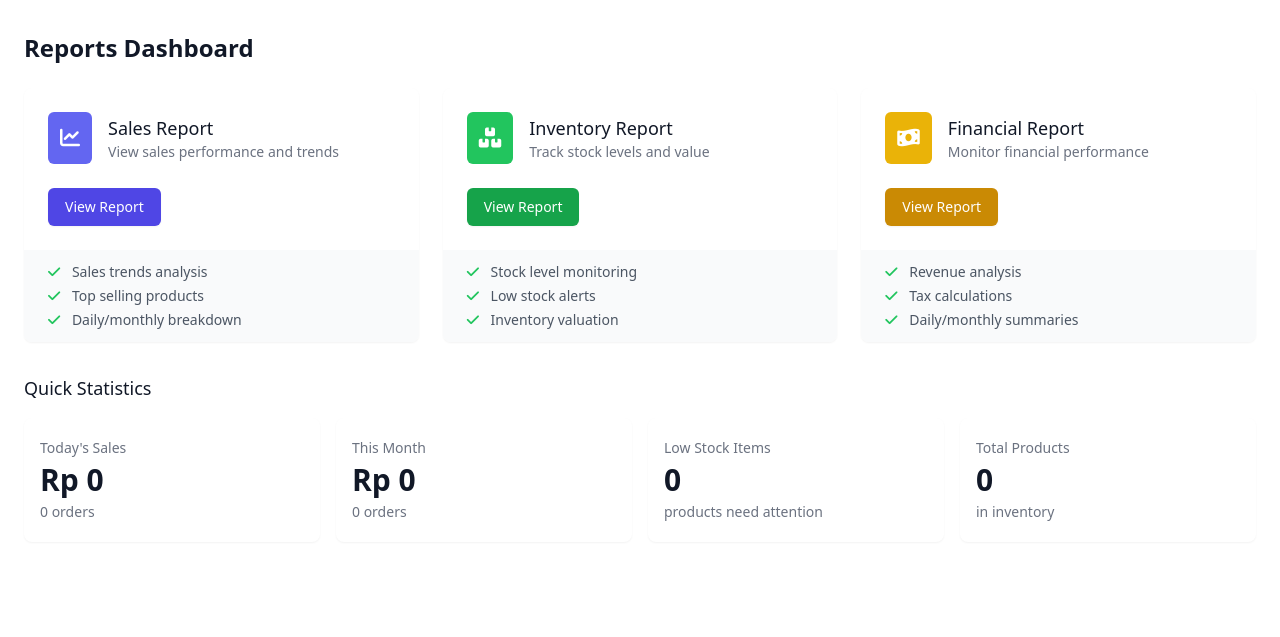
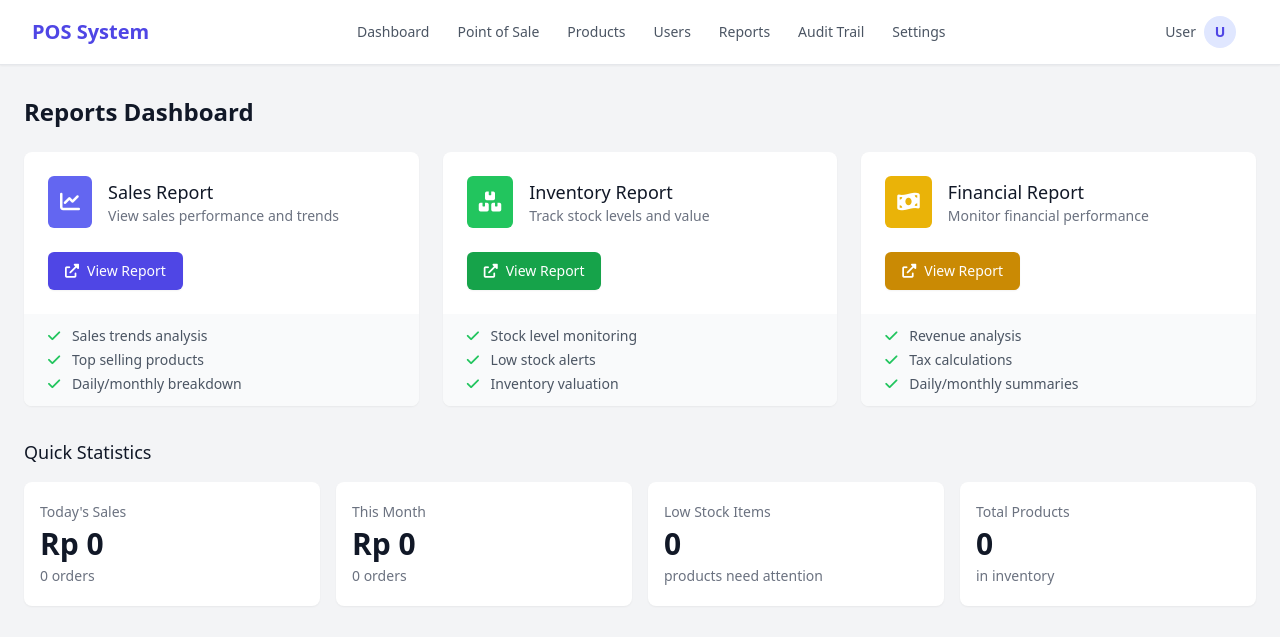
Before and after one commit to yusrabudiman/Website-Kasir, a PHP site: page /app/Views/reports/index.php in a window 1280 px wide. Shown: the top 637 px of the page. Run offline with PHP 8.4, Linux system fonts and the light colour scheme; data that the repository does not hold is empty; some libraries are stand-ins or nearby versions.

Commit message:
menu: add navigation on every page view

```diff
--- /dev/null
+++ b/app/Views/layouts/navbar.php
@@ -0,0 +1,118 @@
+<!-- Navigation Bar -->
+<nav class="bg-white border-b border-gray-200 fixed w-full z-30 shadow-sm">
+    <div class="px-4 sm:px-6 lg:px-8">
+        <div class="flex justify-between h-16">
+            <!-- Logo and Brand -->
+            <div class="flex items-center">
+                <div class="flex-shrink-0 flex items-center">
+                    <span class="text-indigo-600 text-xl font-bold"><?php echo $_ENV['APP_NAME'] ?? 'POS System'; ?></span>
+                </div>
+            </div>
+
+            <!-- Navigation Links -->
+            <div class="hidden md:flex items-center space-x-1">
+                <a href="/dashboard" class="px-3 py-2 rounded-md text-sm font-medium <?php echo basename($_SERVER['REQUEST_URI']) == 'dashboard' ? 'text-indigo-600 bg-indigo-50' : 'text-gray-600 hover:text-indigo-600 hover:bg-indigo-50'; ?>">Dashboard</a>
+
+                <a href="/pos" class="px-3 py-2 rounded-md text-sm font-medium <?php echo basename($_SERVER['REQUEST_URI']) == 'pos' ? 'text-indigo-600 bg-indigo-50' : 'text-gray-600 hover:text-indigo-600 hover:bg-indigo-50'; ?>">
+                    Point of Sale
+                </a>
+
+                <a href="/products" class="px-3 py-2 rounded-md text-sm font-medium <?php echo basename($_SERVER['REQUEST_URI']) == 'products' ? 'text-indigo-600 bg-indigo-50' : 'text-gray-600 hover:text-indigo-600 hover:bg-indigo-50'; ?>">
+                    Products
+                </a>
+
+                <a href="/users" class="px-3 py-2 rounded-md text-sm font-medium <?php echo basename($_SERVER['REQUEST_URI']) == 'users' ? 'text-indigo-600 bg-indigo-50' : 'text-gray-600 hover:text-indigo-600 hover:bg-indigo-50'; ?>">
+                    Users
+                </a>
+
+                <a href="/reports" class="px-3 py-2 rounded-md text-sm font-medium <?php echo basename($_SERVER['REQUEST_URI']) == 'reports' ? 'text-indigo-600 bg-indigo-50' : 'text-gray-600 hover:text-indigo-600 hover:bg-indigo-50'; ?>">
+                    Reports
+                </a>
+
+                <a href="/audit" class="px-3 py-2 rounded-md text-sm font-medium <?php echo basename($_SERVER['REQUEST_URI']) == 'audit' ? 'text-indigo-600 bg-indigo-50' : 'text-gray-600 hover:text-indigo-600 hover:bg-indigo-50'; ?>">
+                    Audit Trail
+                </a>
+
+                <a href="/settings" class="px-3 py-2 rounded-md text-sm font-medium <?php echo basename($_SERVER['REQUEST_URI']) == 'settings' ? 'text-indigo-600 bg-indigo-50' : 'text-gray-600 hover:text-indigo-600 hover:bg-indigo-50'; ?>">
+                    Settings
+                </a>
+            </div>
+
+            <!-- User Profile Section -->
+            <div class="flex items-center">
+                <div class="relative inline-block text-left">
+                    <button type="button" class="flex items-center px-3 py-2 rounded-md text-sm font-medium text-gray-600 hover:text-indigo-600 hover:bg-indigo-50 focus:outline-none" id="user-menu-button" aria-expanded="false" aria-haspopup="true" onclick="toggleUserMenu()">
+                        <span class="mr-2"><?php echo htmlspecialchars($_SESSION['user_name'] ?? 'User'); ?></span>
+                        <div class="h-8 w-8 rounded-full bg-indigo-100 flex items-center justify-center text-indigo-600 font-semibold">
+                            <?php echo substr($_SESSION['user_name'] ?? 'U', 0, 1); ?>
+                        </div>
+                    </button>
+
+                    <div class="hidden absolute right-0 mt-2 w-48 rounded-md shadow-lg bg-white ring-1 ring-black ring-opacity-5 focus:outline-none z-50" id="user-menu" role="menu" aria-orientation="vertical" aria-labelledby="user-menu-button" tabindex="-1">
+                        <div class="py-1" role="none">
+                            <a href="/profile" class="text-gray-700 hover:bg-indigo-50 hover:text-indigo-600 block px-4 py-2 text-sm" role="menuitem" tabindex="-1">
+                                Your Profile
+                            </a>
+                            <a href="/logout" class="text-gray-700 hover:bg-red-50 hover:text-red-600 block px-4 py-2 text-sm" role="menuitem" tabindex="-1">
+                                Sign out
+                            </a>
+                        </div>
+                    </div>
+                </div>
+            </div>
+
+            <!-- Mobile menu button -->
+            <div class="md:hidden flex items-center">
+                <button type="button" class="inline-flex items-center justify-center p-2 rounded-md text-gray-400 hover:text-gray-500 hover:bg-gray-100 focus:outline-none" aria-controls="mobile-menu" aria-expanded="false" onclick="toggleMobileMenu()">
+                    <svg class="h-6 w-6" xmlns="http://www.w3.org/2000/svg" fill="none" viewBox="0 0 24 24" stroke="currentColor">
+                        <path stroke-linecap="round" stroke-linejoin="round" stroke-width="2" d="M4 6h16M4 12h16M4 18h16" />
+                    </svg>
+                </button>
+            </div>
+        </div>
+    </div>
+
+    <!-- Mobile menu -->
+    <div class="hidden md:hidden" id="mobile-menu">
+        <div class="pt-2 pb-3 space-y-1">
+            <a href="/dashboard" class="<?php echo basename($_SERVER['REQUEST_URI']) == 'dashboard' ? 'bg-indigo-50 text-indigo-600 border-indigo-500' : 'text-gray-600 border-transparent hover:bg-gray-50 hover:text-indigo-600'; ?> block pl-3 pr-4 py-2 border-l-4 text-base font-medium">Dashboard</a>
+            <a href="/pos" class="<?php echo basename($_SERVER['REQUEST_URI']) == 'pos' ? 'bg-indigo-50 text-indigo-600 border-indigo-500' : 'text-gray-600 border-transparent hover:bg-gray-50 hover:text-indigo-600'; ?> block pl-3 pr-4 py-2 border-l-4 text-base font-medium">Point of Sale</a>
+            <a href="/products" class="<?php echo basename($_SERVER['REQUEST_URI']) == 'products' ? 'bg-indigo-50 text-indigo-600 border-indigo-500' : 'text-gray-600 border-transparent hover:bg-gray-50 hover:text-indigo-600'; ?> block pl-3 pr-4 py-2 border-l-4 text-base font-medium">Products</a>
+            <a href="/users" class="<?php echo basename($_SERVER['REQUEST_URI']) == 'users' ? 'bg-indigo-50 text-indigo-600 border-indigo-500' : 'text-gray-600 border-transparent hover:bg-gray-50 hover:text-indigo-600'; ?> block pl-3 pr-4 py-2 border-l-4 text-base font-medium">Users</a>
+            <a href="/reports" class="<?php echo basename($_SERVER['REQUEST_URI']) == 'reports' ? 'bg-indigo-50 text-indigo-600 border-indigo-500' : 'text-gray-600 border-transparent hover:bg-gray-50 hover:text-indigo-600'; ?> block pl-3 pr-4 py-2 border-l-4 text-base font-medium">Reports</a>
+            <a href="/audit" class="<?php echo basename($_SERVER['REQUEST_URI']) == 'audit' ? 'bg-indigo-50 text-indigo-600 border-indigo-500' : 'text-gray-600 border-transparent hover:bg-gray-50 hover:text-indigo-600'; ?> block pl-3 pr-4 py-2 border-l-4 text-base font-medium">Audit Trail</a>
+            <a href="/settings" class="<?php echo basename($_SERVER['REQUEST_URI']) == 'settings' ? 'bg-indigo-50 text-indigo-600 border-indigo-500' : 'text-gray-600 border-transparent hover:bg-gray-50 hover:text-indigo-600'; ?> block pl-3 pr-4 py-2 border-l-4 text-base font-medium">Settings</a>
+
+            <div class="border-t border-gray-200 pt-2">
+                <a href="/profile" class="text-gray-600 hover:bg-gray-50 hover:text-indigo-600 block pl-3 pr-4 py-2 border-l-4 border-transparent text-base font-medium">Your Profile</a>
+                <a href="/logout" class="text-gray-600 hover:bg-gray-50 hover:text-red-600 block pl-3 pr-4 py-2 border-l-4 border-transparent text-base font-medium">Sign out</a>
+            </div>
+        </div>
+    </div>
+</nav>
+
+<script>
+function toggleUserMenu() {
+    const menu = document.getElementById('user-menu');
+    menu.classList.toggle('hidden');
+}
+
+function toggleMobileMenu() {
+    const menu = document.getElementById('mobile-menu');
+    menu.classList.toggle('hidden');
+}
+
+// Close the dropdown menus when clicking outside
+window.addEventListener('click', function(e) {
+    const userMenu = document.getElementById('user-menu');
+    const mobileMenu = document.getElementById('mobile-menu');
+
+    if (!e.target.closest('#user-menu-button') && userMenu && !userMenu.classList.contains('hidden')) {
+        userMenu.classList.add('hidden');
+    }
+
+    if (!e.target.closest('button[aria-controls="mobile-menu"]') && mobileMenu && !mobileMenu.classList.contains('hidden') && window.innerWidth < 768) {
+        mobileMenu.classList.add('hidden');
+    }
+});
+</script>
--- a/app/Views/pos/index.php
+++ b/app/Views/pos/index.php
@@ -11,6 +11,7 @@
 </head>
 
 <div class="flex h-[calc(100vh-4rem)] gap-6">
+
     <!-- Left Side - Product Selection -->
     <div class="w-2/3 bg-white shadow-sm rounded-lg p-6 overflow-hidden flex flex-col">
         <!-- Search Bar -->
--- a/app/Views/reports/index.php
+++ b/app/Views/reports/index.php
@@ -9,9 +9,11 @@
     <!-- Font Awesome -->
     <link rel="stylesheet" href="https://cdnjs.cloudflare.com/ajax/libs/font-awesome/6.0.0/css/all.min.css">
 </head>
+<body class="bg-gray-100">
 
+<?php include_once __DIR__ . '/../layouts/navbar.php'; ?>
 
-<div class="container mx-auto px-6 py-8">
+<div class="container mx-auto px-6 py-8 pt-24">
     <h1 class="text-2xl font-semibold text-gray-900 mb-6">Reports Dashboard</h1>
 
     <div class="grid grid-cols-1 md:grid-cols-2 lg:grid-cols-3 gap-6">
@@ -29,7 +31,7 @@
                 </div>
                 <div class="mt-6">
                     <a href="/reports/sales" class="inline-flex items-center px-4 py-2 border border-transparent rounded-md shadow-sm text-sm font-medium text-white bg-indigo-600 hover:bg-indigo-700">
-                        View Report
+                        <i class="fas fa-external-link-alt mr-2"></i> View Report
                     </a>
                 </div>
             </div>
@@ -58,7 +60,7 @@
                 </div>
                 <div class="mt-6">
                     <a href="/reports/inventory" class="inline-flex items-center px-4 py-2 border border-transparent rounded-md shadow-sm text-sm font-medium text-white bg-green-600 hover:bg-green-700">
-                        View Report
+                        <i class="fas fa-external-link-alt mr-2"></i> View Report
                     </a>
                 </div>
             </div>
@@ -87,7 +89,7 @@
                 </div>
                 <div class="mt-6">
                     <a href="/reports/financial" class="inline-flex items-center px-4 py-2 border border-transparent rounded-md shadow-sm text-sm font-medium text-white bg-yellow-600 hover:bg-yellow-700">
-                        View Report
+                        <i class="fas fa-external-link-alt mr-2"></i> View Report
                     </a>
                 </div>
             </div>
@@ -137,3 +139,5 @@
         </div>
     </div>
 </div>
+</body>
+</html>
```
Also changed, not shown: app/Views/audit/index.php (+35 -3 lines), app/Views/products/index.php (+7 -1 lines), app/Views/settings/index.php (+6 -7 lines), app/Views/users/index.php (+35 -3 lines).
